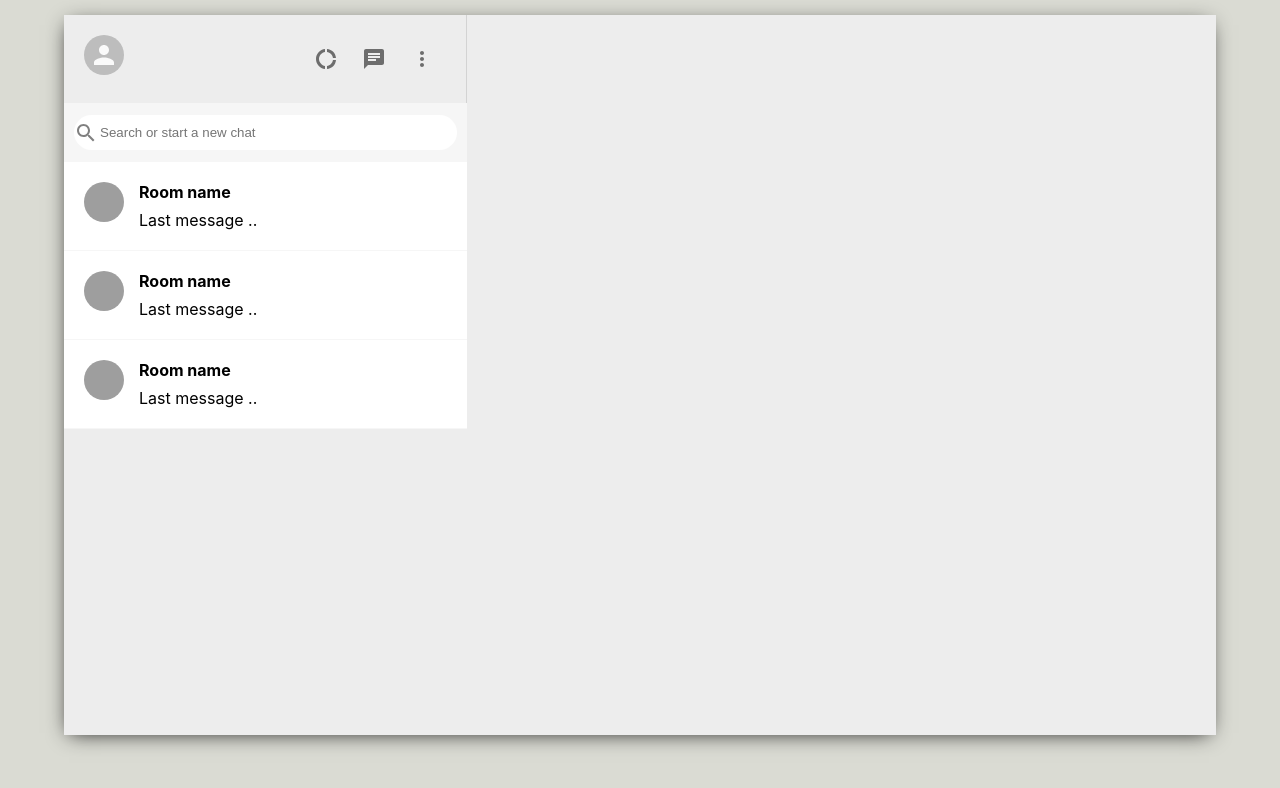
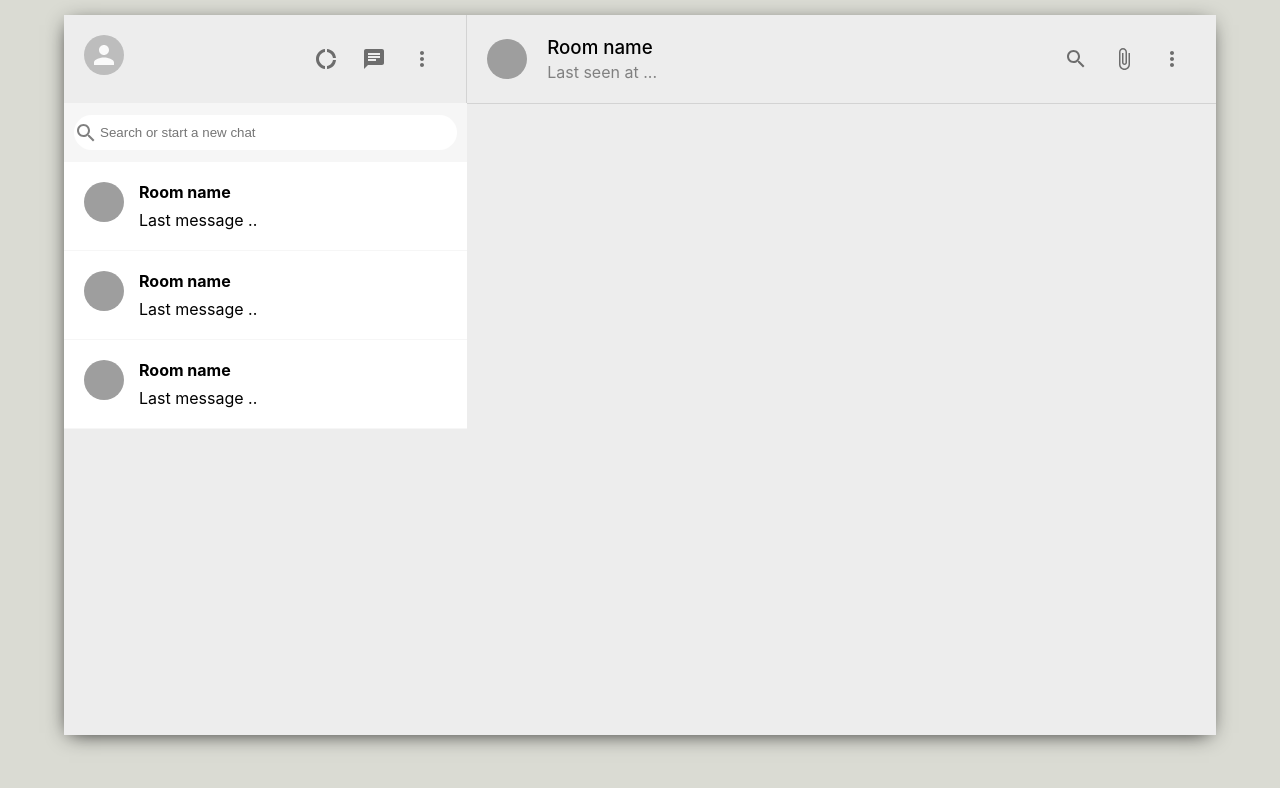
Before and after one commit to systemry420/whatsapp-clone, a React (Create React App) app: page / in a window 1280 px wide. Shown: the top 788 px of the page. Built offline with nearby package versions, Linux system fonts and the light colour scheme; grey boxes are pictures that could not be loaded.

Commit message:
implement chat header with its styling

```diff
--- a/src/App.js
+++ b/src/App.js
@@ -1,6 +1,7 @@
 import React from 'react';
 import './App.css';
 import Sidebar from './components/Sidebar';
+import Chat from './components/Chat';
 
 function App() {
   return (
@@ -9,6 +10,7 @@
           {/* Sidebar */}
           <Sidebar />
           {/* Chat */}
+          <Chat />
       </div>
     </div>
   );
--- /dev/null
+++ b/src/components/Chat.css
@@ -0,0 +1,30 @@
+.chat {
+    flex: 0.65;
+}
+
+.chat__header {
+    padding: 20px;
+    display: flex;
+    align-items: center;
+    border-bottom: 1px solid lightgray;
+}
+
+.chat__headerInfo {
+    flex: 1;
+    padding-left: 20px;
+}
+
+.chat__headerInfo > h3 {
+    margin-bottom: 3px;
+    font-weight: 500;
+}
+
+.chat__headerInfo > p {
+    color: gray;
+}
+
+.chat__headerRight {
+    display: flex;
+    justify-content: space-between;
+    min-width: 100px;
+}
--- /dev/null
+++ b/src/components/Chat.js
@@ -0,0 +1,46 @@
+import React, { useState, useEffect } from 'react'
+import './Chat.css'
+import { Avatar, IconButton } from "@material-ui/core"
+import MoreVertIcon from '@material-ui/icons/MoreVert';
+import { SearchOutlined } from "@material-ui/icons"
+import AttachFileIcon from '@material-ui/icons/AttachFile';
+
+
+function Chat() {
+    const [seed, setSeed] = useState("");
+
+    useEffect(() => {
+        setSeed(Math.floor(Math.random() * 5000))
+    }, []);
+
+    return(
+        <div className="chat">
+            <div className="chat__header">
+                <Avatar src={`https://avatars.dicebear.com/api/human/${seed}.svg`}/>
+                <div className="chat__headerInfo">
+                    <h3>Room name</h3>
+                    <p>Last seen at ...</p>
+                </div>
+                <div className="chat__headerRight">
+                    <IconButton>
+                        <SearchOutlined />
+                    </IconButton>
+                    <IconButton>
+                        <AttachFileIcon />
+                    </IconButton>
+                    <IconButton>
+                        <MoreVertIcon />
+                    </IconButton>
+                </div>
+            </div>
+            <div className="chat__body">
+
+            </div>
+            <div className="chat__footer">
+
+            </div>
+        </div>
+    )
+}
+
+export default Chat;
```
